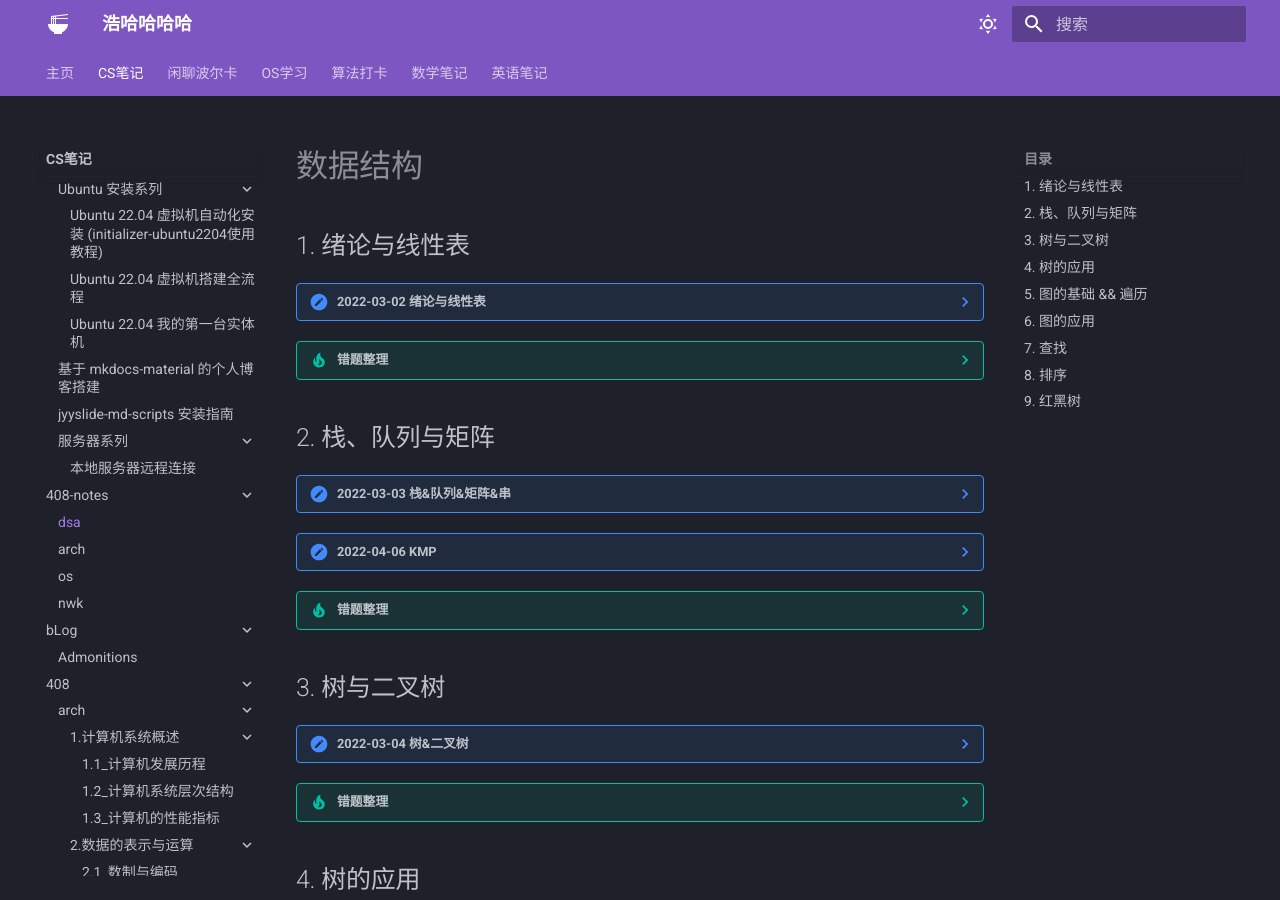
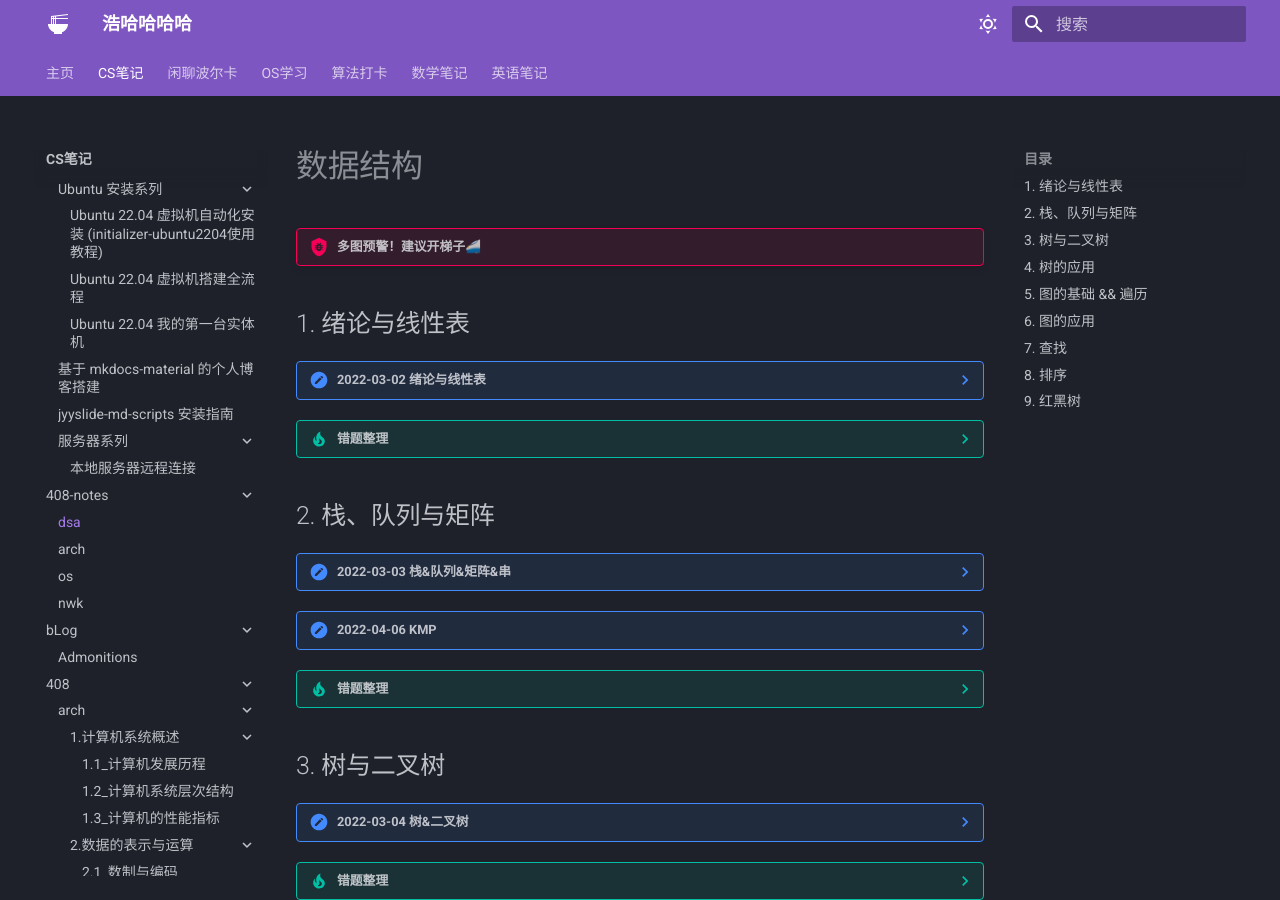
Before and after one commit to Haohahahaha/cs, an MkDocs documentation site: the page built from docs/408-notes/dsa.md, in a window 1280 px wide and 900 px high. Built offline with MkDocs 1.6.1 and Material for MkDocs 9.7.7, drawn with Linux system fonts in a browser that asks for light colours.

Commit message:
2024-04-29_18:34:09 update

```diff
--- a/docs/408-notes/dsa.md
+++ b/docs/408-notes/dsa.md
@@ -1,4 +1,6 @@
 # 数据结构
+
+!!! bug "多图预警！建议开梯子🚄"
 
 ## 1. 绪论与线性表
 
```
Also changed, not shown: docs/408-notes/pic/dsa/notes/4-3.jpg, docs/408-notes/pic/dsa/notes/5-3.jpg, docs/408-notes/pic/dsa/notes/6-1.jpg, 4 other files.
